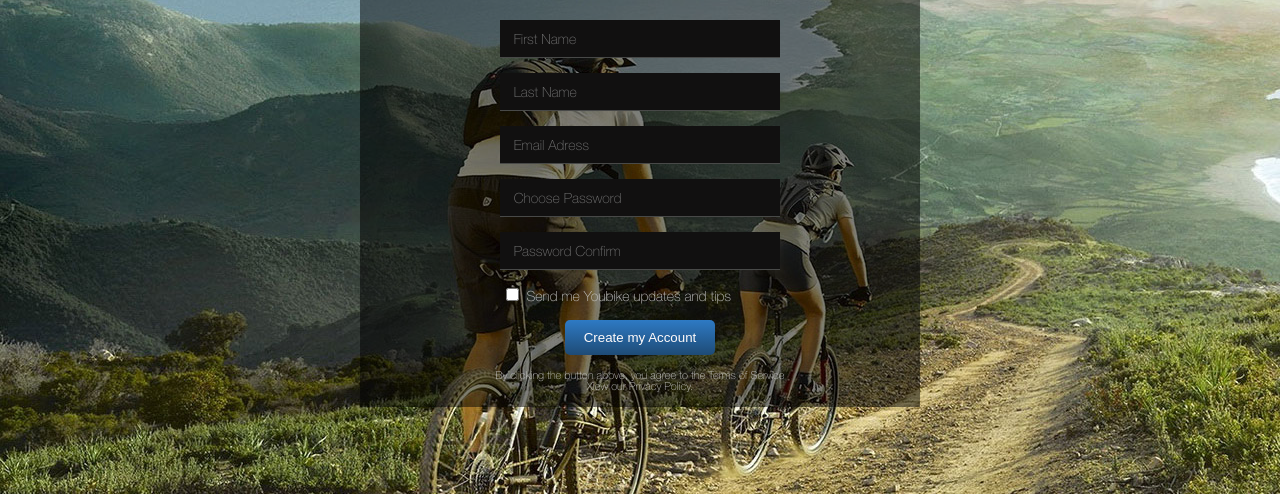
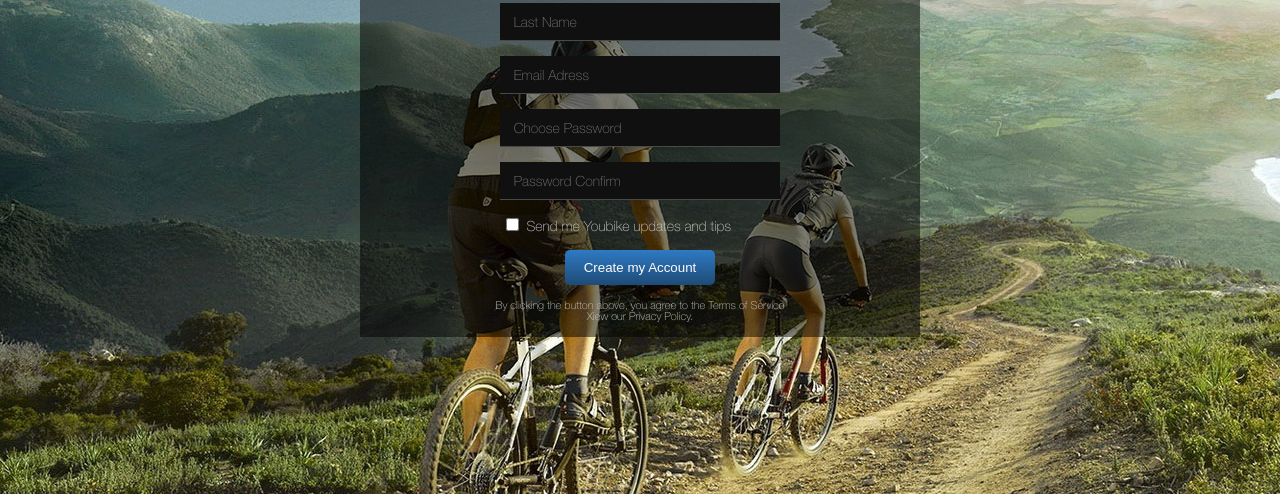
Before and after one commit to maxon010/maxon010.github.io, a plain HTML site: page DZ5-1/index.html in a window 1280 px wide. Shown: the part 306-800 px from the top of the page. Drawn offline with Linux system fonts and the light colour scheme.

Commit message:
Исправил центрирование Main-block

```diff
--- a/DZ5-1/css/style.css
+++ b/DZ5-1/css/style.css
@@ -114,11 +114,13 @@ ul.menu > li > a:hover {
     text-decoration: underline;
 }
 .Main-block{
-    position: fixed;
+    /*position: fixed;
     top:50%;
     left: 50%;
-    margin-top: -274px; /*половина высоты Main-block (310) минус высота верхнего меню(36)*/
-    margin-left: -280px;
+    margin-top: -274px; /*половина высоты Main-block (310) минус высота верхнего меню(36)
+    margin-left: -280px;*/
+    margin: auto;
+    margin-top: 20px;
     height: 610px;
     width: 560px;
     text-align: center;
```
